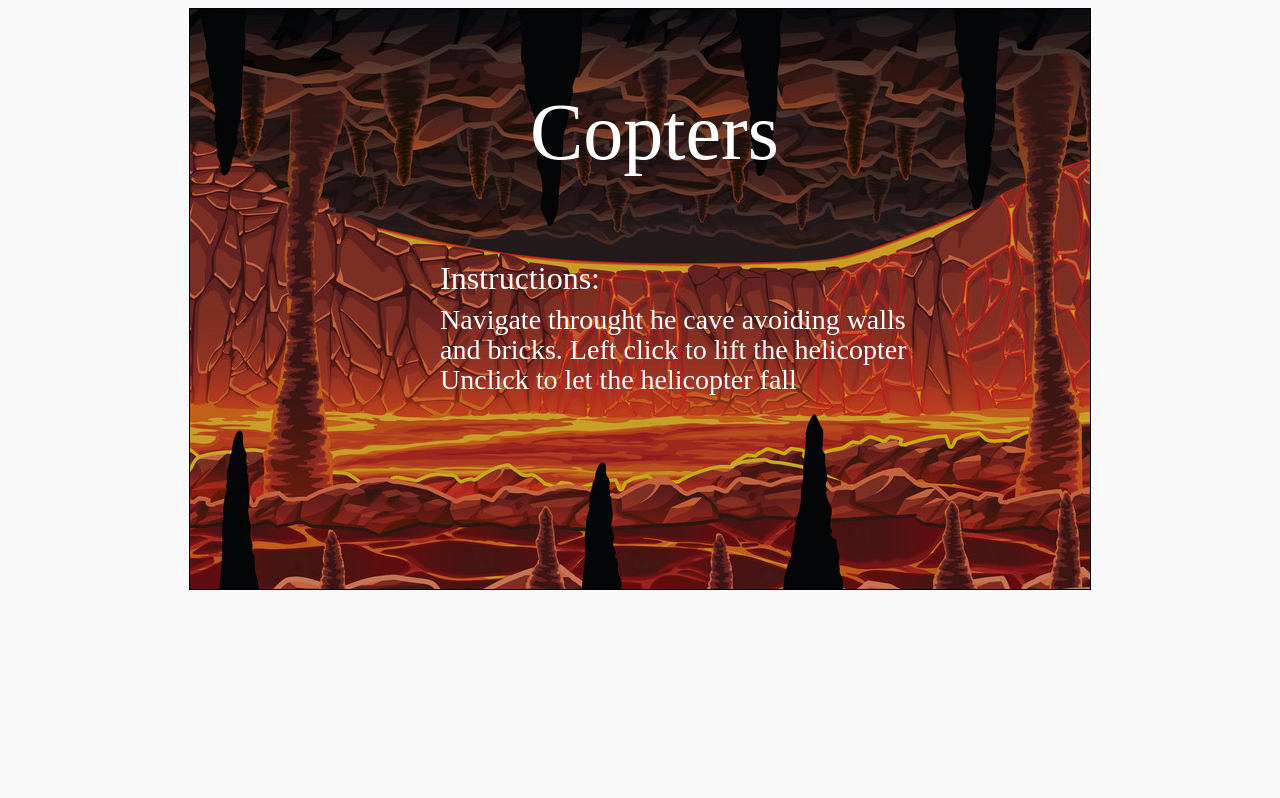
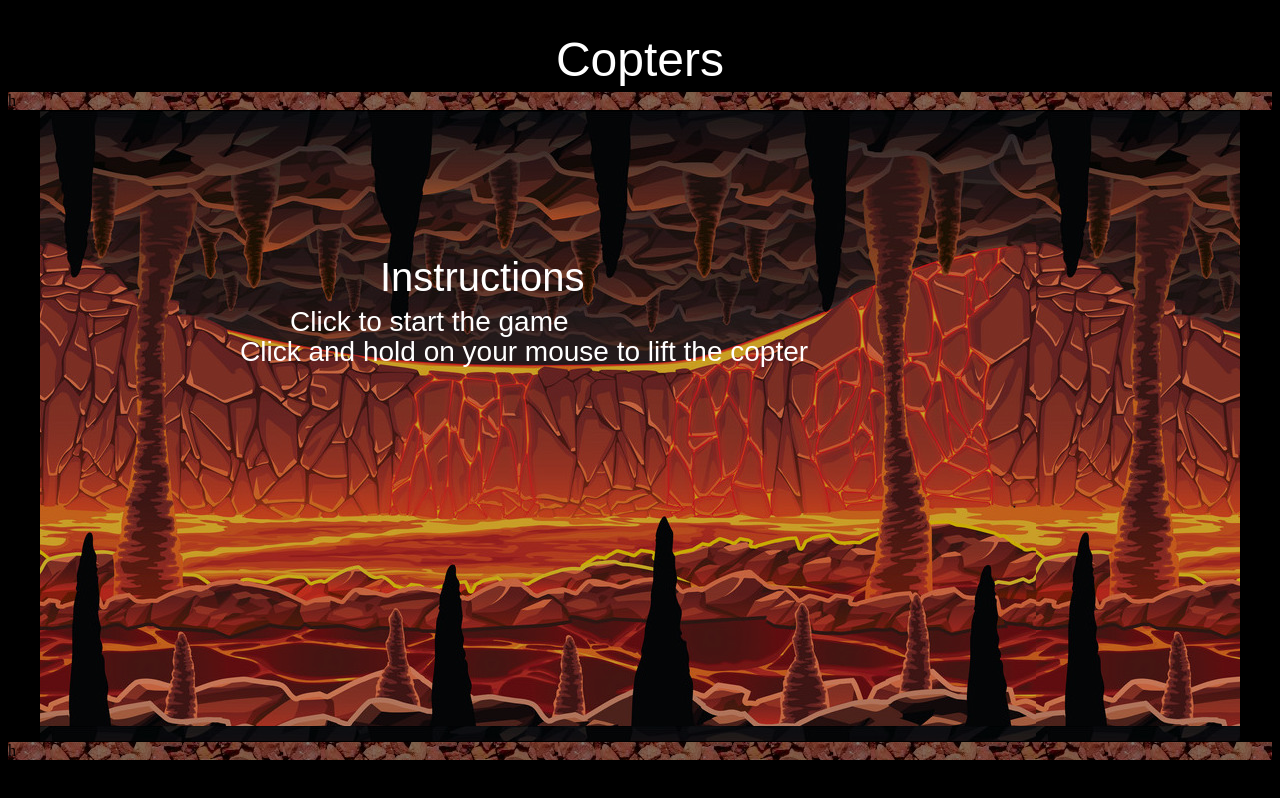
Before and after one commit to VietnameseCoffee/copters, a website built with webpack: page index.html in a window 1280 px wide. Built offline with nearby package versions, Linux system fonts and the light colour scheme.

Commit message:
Add walls to the game

```diff
--- a/css/index.css
+++ b/css/index.css
@@ -1,5 +1,18 @@
 body {
-  background-color: #f9f9f9;
+  background-color: black;
+}
+
+h1 {
+  text-align: center;
+  font: 48px arial, sans-serif;
+  font-weight: 400;
+  margin-bottom: 5px;
+  color: white;
+}
+
+.wall {
+  background-image: url("../imports/walls.jpeg");
+  filter: brightness(50%);
 }
 
 #canvas-container {
--- a/index.html
+++ b/index.html
@@ -6,8 +6,20 @@
     <link rel="stylesheet" type="text/css" href="css/index.css">
   </head>
   <body>
-    <div id="canvas-container">
-      <canvas id="canvas"></canvas>
+    <h1>Copters</h1>
+    <div class="game-container">
+      <div class="wall">
+h
+      </div>
+
+      <div id="canvas-container">
+        <canvas id="canvas"></canvas>
+      </div>
+
+      <div class="wall">
+        h
+      </div>
+
     </div>
 
     <audio id="audio" src="./imports/helicopter.wav" type="audio/wav"></audio>
--- a/javascript/copters.js
+++ b/javascript/copters.js
@@ -8,10 +8,9 @@ class CoptersGame {
     this.c = c;
     this.copter = new Helicopter(250, 100, 0);
     this.wall = new Brick(0, 560, 0, 1000, 20);
-    this.wall2 = new Brick(0, 0, 0, 1000, 20);
+    this.ceiling = new Brick(0, 0, 0, 1000, 20);
     this.bricks = Brick.init_bricks();
     this.score = 0;
-
 
     this.alive = this.alive.bind(this);
     this.animate = this.animate.bind(this);
@@ -24,9 +23,9 @@ class CoptersGame {
 
   animate() {
     let currentBrick = this.bricks[0];
-    this.c.clearRect(0,0, 1000, 640);
+    this.c.clearRect(0,0, 1200, 640);
 
-    c.font="28px robot";
+    c.font="28px arial";
     c.fillText(`Score: ${this.score}`, 50, 50)
 
     this.copter.move(this.c);
@@ -39,7 +38,7 @@ class CoptersGame {
     this.move_all();
 
     this.wall.draw(this.c);
-    this.wall2.draw(this.c);
+    this.ceiling.draw(this.c);
 
 
     if (this.alive()) {
@@ -59,7 +58,7 @@ class CoptersGame {
       }
     }
     return (
-      this.copter.safe(this.wall2) &&
+      this.copter.safe(this.ceiling) &&
       this.copter.safe(this.wall))
   }
 
@@ -78,21 +77,15 @@ class CoptersGame {
   }
 
   paintIntro (){
-    this.c.font="80px robot";
+    this.c.font="40px arial";
     this.c.fillStyle="white"
-    this.c.fillText(`Copters`, 340, 150)
-    this.c.font="32px robot";
+    this.c.fillText(`Instructions`, 340, 180)
+    this.c.font="28px arial";
     this.c.fontStyle="white"
-    this.c.fillText(`Instructions:`, 250, 280)
-    this.c.font="28px robot";
+    this.c.fillText(`Click to start the game`, 250, 220)
+    this.c.font="28px arial";
     this.c.fontStyle="white"
-    this.c.fillText(`Navigate throught he cave avoiding walls`, 250, 320)
-    this.c.font="28px robot";
-    this.c.fontStyle="white"
-    this.c.fillText(`and bricks. Left click to lift the helicopter`, 250, 350)
-    this.c.font="28px robot";
-    this.c.fontStyle="white"
-    this.c.fillText(`Unclick to let the helicopter fall`, 250, 380)
+    this.c.fillText(`Click and hold on your mouse to lift the copter`, 200, 250)
   }
 
   paintGG() {
@@ -104,8 +97,8 @@ class CoptersGame {
 
 
 const canvas = document.getElementById("canvas");
-canvas.width = 900;
-canvas.height = 580;
+canvas.width = 1200;
+canvas.height = 630;
 const c = canvas.getContext('2d');
 
 let g = new CoptersGame(c);
```
Also changed, not shown: javascript/bundle.js (+10 -17 lines), imports/walls.jpeg (added), 1 other file.
